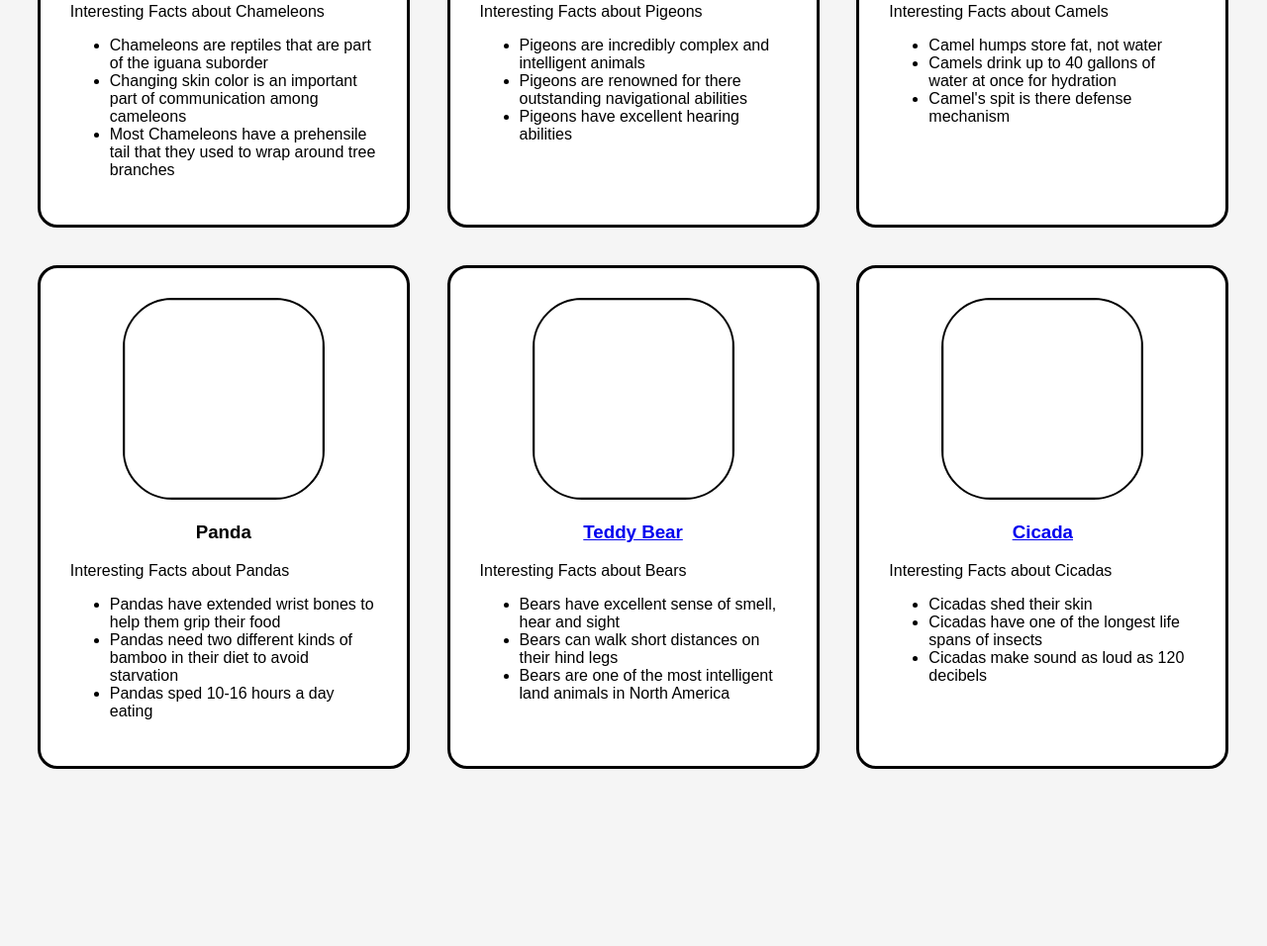
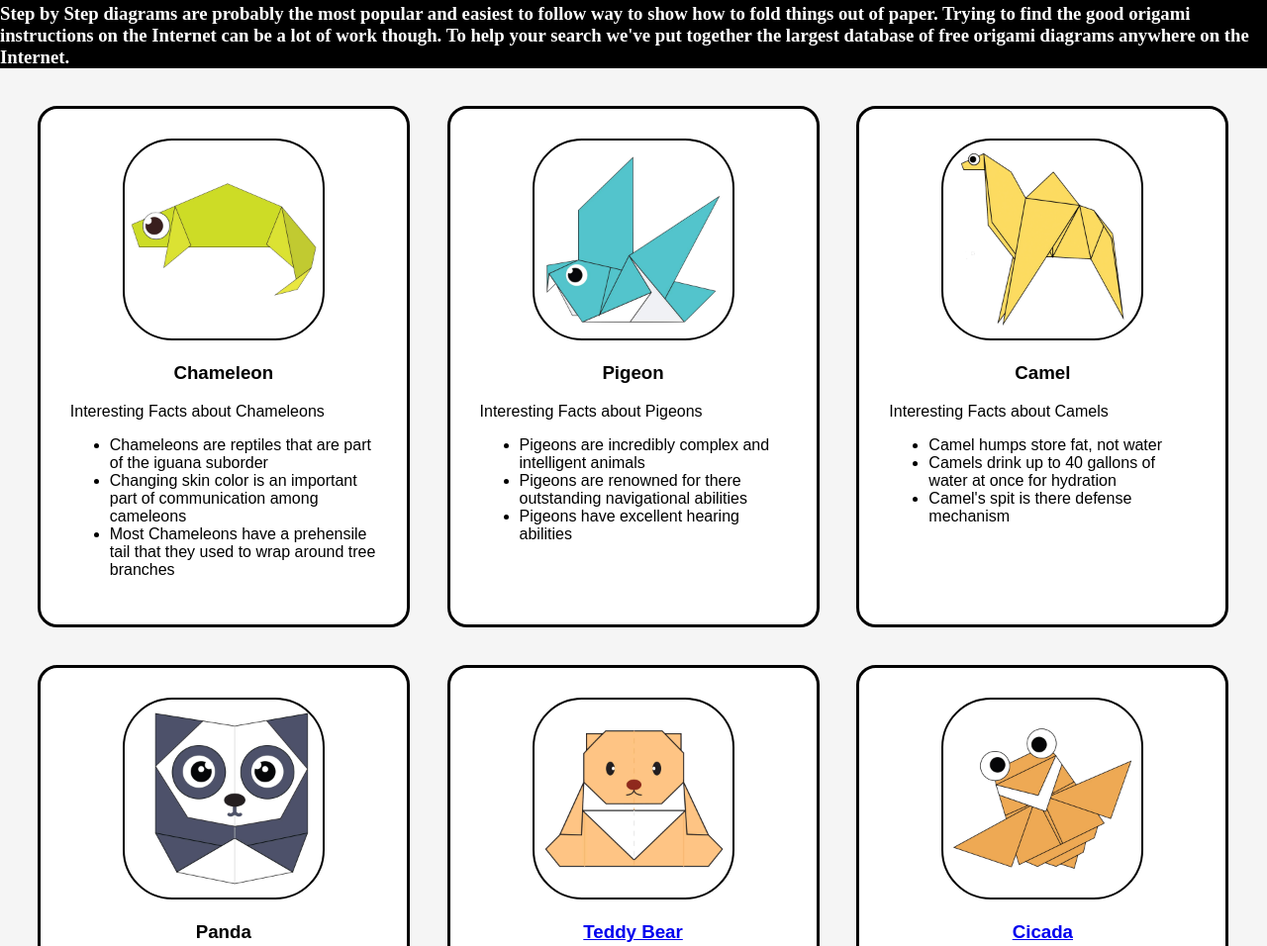
Before and after one commit to Coder2142/origami3, a plain HTML site: page index.html in a window 1280 px wide. Shown: the part 477-1433 px from the top of the page at 99% size. Before the commit the page ends 1292 px from the top, so only its background shows below. Drawn offline with Linux system fonts and the light colour scheme.

Commit message:
Update index.html

```diff
--- a/index.html
+++ b/index.html
@@ -15,6 +15,7 @@
 
 
 <div class="bodying">
+    <img src="OrigamiImages/images/main2.jpg" width=100% height=400px>
     <p>Origami Instructions and Diagrams</p>
     <h3>Step by Step diagrams are probably the most
         popular and easiest to follow
@@ -26,7 +27,7 @@
      on the Internet.
     </h3>
 </div>
-</div>
+
 
 
 </HEAD>
@@ -36,7 +37,7 @@
 <div class="origami">
     <center>
     <a href = "http://origami.me/chameleon/">
-    <img chameleon = "chameleon.png" width="200px" height="200px">
+    <img src = "OrigamiImages/images/chameleon.png" width="200px" height="200px">
     </a>
     <h3>Chameleon</h3>
 </center>
@@ -51,7 +52,7 @@
     <center>
 
     <a href = "http://origami.me/pigeon/">
-    <img pigeon = "pigeon.png" width="200px" height="200px">
+    <img src = "OrigamiImages/images/pigeon.png" width="200px" height="200px">
     </a>
     <h3>Pigeon</h3>
 </center>
@@ -66,7 +67,7 @@
         <center>
 
     <a href = "http://origami.me/camel/">
-    <img camel = "camel.png" width="200px" height="200px">
+    <img src = "OrigamiImages/images/camel.png" width="200px" height="200px">
     </a>
     <h3>Camel</h3>
 </center>
@@ -81,7 +82,7 @@
     <center>
 
     <a href = "http://origami.me/panda/">
-    <img panda = "panda.png" width="200px" height="200px">
+    <img src = "OrigamiImages/images/panda.png" width="200px" height="200px">
     </a>
     <h3>Panda</h3>
 </center>
@@ -96,7 +97,7 @@
     <center>
 
     <a href = "http://origami.me/teddy-bear/">
-    <img teddybear = "teddy.png" width="200px" height="200px">
+    <img src = "OrigamiImages/images/teddy.png" width="200px" height="200px">
     <h3>Teddy Bear</h3>
     </a>
 </center>
@@ -112,7 +113,7 @@
     <center>
 
     <a href = "http://origami.me/flying-cicada/">
-    <img cicada = "cicada.png" width="200px" height="200px">
+    <img src = "OrigamiImages/images/cicada.png" width="200px" height="200px">
     <h3>Cicada</h3>
     </a>
 </center>
```
